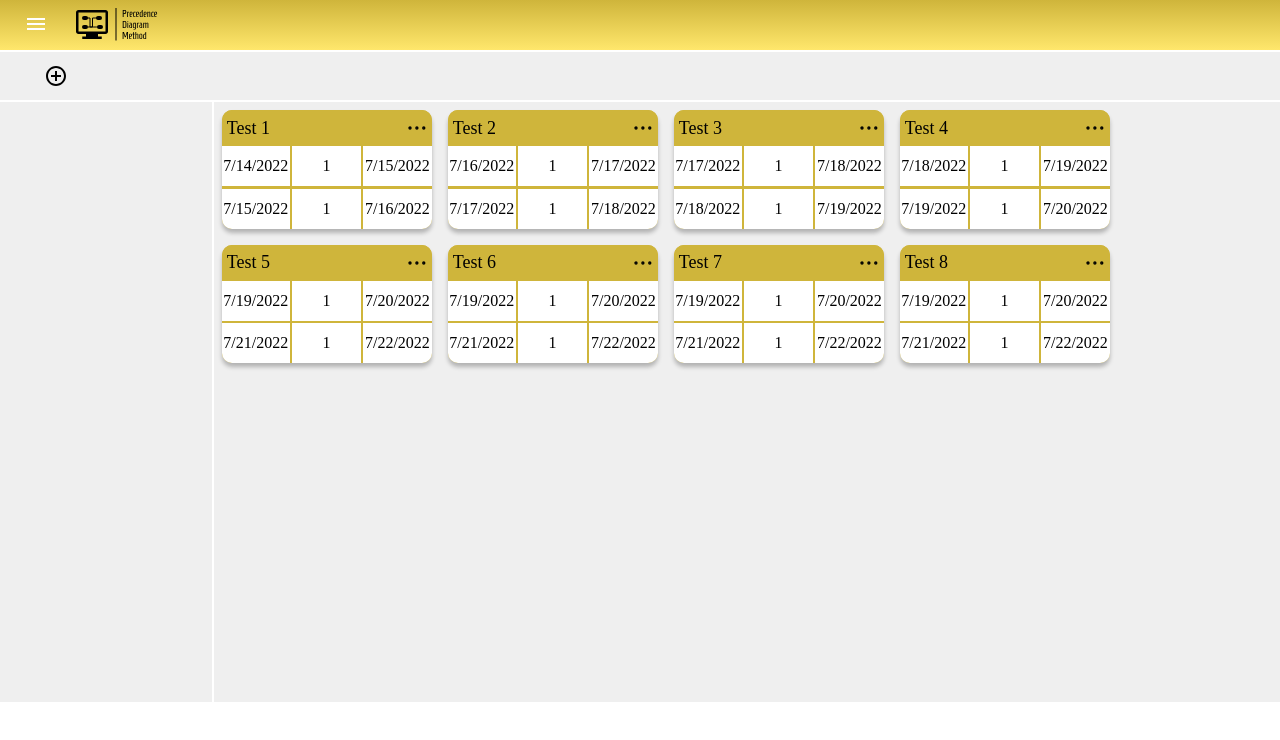
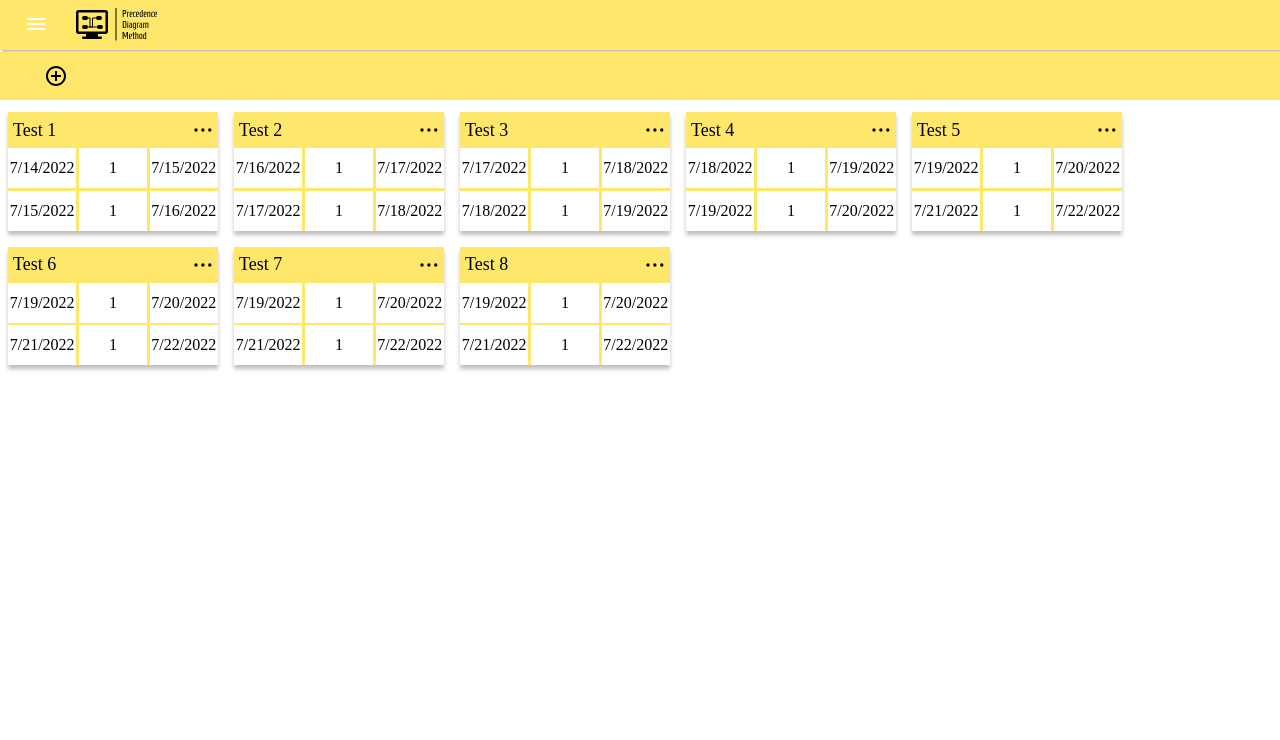
Before and after one commit to Jejemar/PJpdm, a React (Create React App) app: page / in a window 1280 px wide. Shown: the top 740 px of the page. Built offline with nearby package versions, Linux system fonts and the light colour scheme.

Commit message:
new changes need assistance with edit, Created modal for edit

```diff
--- a/src/components/App/App.css
+++ b/src/components/App/App.css
@@ -1,12 +1,13 @@
 .App {
   display: grid;
   grid-template-columns: repeat(6, 1fr);
-  /* grid-auto-rows: minmax(70px, auto);   */
-  gap: 2px;
+  grid-auto-rows: minmax(52px, auto);
+
 }
 .one {
   grid-column: 7 / 1;
   grid-row: 1;
+
 }
 .two {
   grid-column: 7 / 1;
@@ -14,13 +15,14 @@
 }
 
 .three {
-  grid-column: 2/7;
+  grid-column: 1/7;
   grid-row: 3;
-  background-color: #efefef;
+  /* background-color: #efefef; */
+  height: 800px;
 }
 .four {
   grid-column: 1;
-  /* grid-row: 2 / 5; */
+  grid-row: 2 / 5;
   background-color: #efefef;
   height: 600px;
 }
--- a/src/components/App/App.js
+++ b/src/components/App/App.js
@@ -111,7 +111,7 @@ function App() {
         <div className="two">
           <AppBar
             position="static"
-            sx={{ background: "#EFEFEF" }}
+            sx={{ background: "#FFE76C" }}
             elevation={0}
           >
             <Toolbar variant="dense">
@@ -122,7 +122,9 @@ function App() {
         <div className="three">
           <CardsList />
         </div>
-        <div className="four"></div>
+        {/* <div className="four">
+          <TextforApp />
+        </div> */}
       </CardsContext.Provider>
     </div>
   );
--- a/src/components/Header/header.js
+++ b/src/components/Header/header.js
@@ -4,7 +4,7 @@ import AppBar from "@mui/material/AppBar";
 import Box from "@mui/material/Box";
 import Button from "@mui/material/Button";
 import IconButton from "@mui/material/IconButton";
-import IconPdm from "../App/IconPdm.svg";
+import IconPdm from "../Header/IconPdm.svg"
 import MenuIcon from "@mui/icons-material/Menu";
 import Toolbar from "@mui/material/Toolbar";
 
@@ -17,7 +17,8 @@ export default function ButtonAppBar() {
         position="static"
         sx={{
           height: "50px",
-          backgroundImage: "linear-gradient(to bottom, #CFB53B, #FFE76C)",
+          background: "#FFE76C",
+          boxShadow: "2px 2px 2px rgba(0, 0, 0, 0.25)"
         }}
         elevation={0}
       >
--- a/src/components/card/card.css
+++ b/src/components/card/card.css
@@ -2,7 +2,7 @@
   position: absolute;
   width: 68.3px;
   height: 40px;
-  background-color: #cfb53b;
+  background-color: #FFE76C;
   margin-left: 141.50px;
   display: flex;
   flex-direction: column;
@@ -15,8 +15,7 @@
 
 .cardContainer {
   /* position: absolute; */
-  background-color: #cfb53b;
-  border-radius: 10px 10px 10px 10px;
+  background-color: #FFE76C;
   box-shadow: 0px 4px 4px rgba(0, 0, 0, 0.25);
   font-family: "Agency FB";
   font-style: normal;
@@ -28,8 +27,7 @@
 .header {
   width: 200px;
   height: 36px;
-  background: #cfb53b;
-  border-radius: 10px 10px 0px 0px;
+  background: #FFE76C;
   display: flex;
   align-items: center;
   justify-content: space-between;
@@ -84,7 +82,6 @@
   width: 68.3px;
   height: 40px;
   background-color: rgb(255, 255, 255);
-  border-radius: 0 0 0 10px;
   display: flex;
   align-items: center;
   justify-content: center;
@@ -103,7 +100,6 @@
   width: 68.3px;
   height: 40px;
   background-color: rgb(255, 255, 255);
-  border-radius: 0 0 10px 0;
   display: flex;
   align-items: center;
   justify-content: center;
--- a/src/components/card/card.js
+++ b/src/components/card/card.js
@@ -1,16 +1,32 @@
 import "./card.css";
 
+import { Button, Input } from "@mui/material";
 import React, { useContext, useState } from "react";
 import { formatDate, getDaysDiff } from "../../utils/dateUtils";
 
+import { AdapterDateFns } from "@mui/x-date-pickers/AdapterDateFns";
+import Box from "@mui/material/Box";
 import { CardsContext } from "../App/App";
-import Editable from "../../utils/Editable";
+import { DatePicker } from "@mui/x-date-pickers/DatePicker";
+import { LocalizationProvider } from "@mui/x-date-pickers/LocalizationProvider";
+import Modal from "@mui/material/Modal";
+import TextField from "@mui/material/TextField";
 import img from "../card/charm_menu-meatball.svg";
+
+const style = {
+  position: "absolute",
+  top: "50%",
+  left: "50%",
+  transform: "translate(-50%, -50%)",
+  width: 400,
+  bgcolor: "background.paper",
+  border: "2px solid #000",
+  boxShadow: 24,
+  p: 4,
+};
 
 export const Card = (props) => {
   const { id, activity, esd, efd, lsd, lfd } = props.card;
-
-  const [task, setTask] = useState("");
 
   const { deleteCard } = useContext(CardsContext);
 
@@ -24,25 +40,121 @@ export const Card = (props) => {
     deleteCard(id);
   };
 
+  const [open, setOpen] = React.useState(false);
+  const handleOpen = () => setOpen(true);
+  const handleClose = () => setOpen(false);
+
   return (
     <div className="cardContainer">
       <div className="header">
-        <span>
-          <Editable text={activity} placeholder="Write a task name" type="input">
-            <input
-              type="text"
-              name="task"
-              placeholder="Write a task name"
-              value={task}
-              onChange={(e) => setTask(e.target.value)}
-            />
-          </Editable>
-        </span>
+        <span>{activity}</span>
         <img src={img} alt="img" onClick={toggleMenu}></img>
       </div>
       {isMenuVisible ? (
         <div className="menu">
-          <span>Edit</span>
+          <div className="btn-edit" onClick={handleOpen}>
+            Edit
+          </div>
+          <div>
+            <Modal
+              open={open}
+              onClose={handleClose}
+              aria-labelledby="modal-modal-title"
+              aria-describedby="modal-modal-description"
+            >
+              <Box sx={style}>
+                <h3>Please enter card information</h3>
+                <div className="modalBlock1">
+                  <span className="modalTitle">Activity name</span>
+                  <Input
+                    color="primary"
+                    value={activity}
+                    // onChange={(e) => setActivity(e.target.value)}
+                  />
+                </div>
+                <br />
+                <div className="modalBlock1">
+                  <span className="modalTitle">Early Start Date (ESD)</span>
+                  <LocalizationProvider dateAdapter={AdapterDateFns}>
+                    <DatePicker
+                      label="Basic example"
+                      value={esd}
+                      // onChange={(newValue) => {
+                      //   setEsd(newValue);
+                      // }}
+                      renderInput={(params) => <TextField {...params} />}
+                    />
+                  </LocalizationProvider>
+                </div>
+                <br />
+                <div className="modalBlock1">
+                  <span className="modalTitle">Early Finish Date (EFD)</span>
+                  <LocalizationProvider dateAdapter={AdapterDateFns}>
+                    <DatePicker
+                      label="Basic example"
+                      value={efd}
+                      // onChange={(newValue) => {
+                      //   setEfd(newValue);
+                      // }}
+                      renderInput={(params) => <TextField {...params} />}
+                    />
+                  </LocalizationProvider>
+                </div>
+                <br />
+                <div className="modalBlock1">
+                  <span className="modalTitle">
+                    Late Start
+                    <br />
+                    Date (LSD)
+                  </span>
+                  <LocalizationProvider dateAdapter={AdapterDateFns}>
+                    <DatePicker
+                      label="Basic example"
+                      value={lsd}
+                      // onChange={(newValue) => {
+                      //   setLsd(newValue);
+                      // }}
+                      renderInput={(params) => <TextField {...params} />}
+                    />
+                  </LocalizationProvider>
+                </div>
+                <br />
+                <div className="modalBlock1">
+                  <span className="modalTitle">Late Finish Date (LFD)</span>
+                  <LocalizationProvider dateAdapter={AdapterDateFns}>
+                    <DatePicker
+                      label="Basic example"
+                      value={lfd}
+                      // onChange={(newValue) => {
+                      //   setLfd(newValue);
+                      // }}
+                      renderInput={(params) => <TextField {...params} />}
+                    />
+                  </LocalizationProvider>
+                </div>
+                <br />
+                <div className="ButtonsBot">
+                  <Button
+                    // onClick={submit}
+                    variant="contained"
+                    color="success"
+                    size="small"
+                  >
+                    Submit
+                  </Button>
+                  <Button
+                    onClick={handleClose}
+                    variant="contained"
+                    color="error"
+                    size="small"
+                  >
+                    Cancel
+                  </Button>
+                </div>
+              </Box>
+            </Modal>
+          </div>
+
           <div className="btn-delete" onClick={handleDeleteCard}>
             Delete
           </div>
@@ -50,12 +162,20 @@ export const Card = (props) => {
       ) : null}
       <div className="top-container">
         <div className="first-block">{formatDate(esd)}</div>
-        <div className="second-block">{getDaysDiff(esd, efd) < 0 ? "Please re-enter date": getDaysDiff(esd, efd)}</div>
+        <div className="second-block">
+          {getDaysDiff(esd, efd) < 0
+            ? "Please re-enter date"
+            : getDaysDiff(esd, efd)}
+        </div>
         <div className="third-block">{formatDate(efd)}</div>
       </div>
       <div className="bottom-container">
         <div className="first-block-bot">{formatDate(lsd)}</div>
-        <div className="second-block-bot">{getDaysDiff(lsd, lfd) < 0 ? "Please re-enter date" : getDaysDiff(lsd, lfd)}</div>
+        <div className="second-block-bot">
+          {getDaysDiff(lsd, lfd) < 0
+            ? "Please re-enter date"
+            : getDaysDiff(lsd, lfd)}
+        </div>
         <div className="third-block-bot">{formatDate(lfd)}</div>
       </div>
     </div>
--- a/src/components/fillForm/FillForm.js
+++ b/src/components/fillForm/FillForm.js
@@ -4,7 +4,7 @@ import { Box, Button, Input, Modal } from "@mui/material";
 import React, { useContext, useState } from "react";
 
 import { AdapterDateFns } from "@mui/x-date-pickers/AdapterDateFns";
-import BasicTooltip from "../../utils/BasicTooltip"
+import BasicTooltip from "../../utils/BasicTooltip";
 import { CardsContext } from "../App/App";
 import { DatePicker } from "@mui/x-date-pickers/DatePicker";
 import { LocalizationProvider } from "@mui/x-date-pickers/LocalizationProvider";
--- a/src/utils/Editable.js
+++ /dev/null
@@ -1,48 +0,0 @@
-import React, { useState } from "react";
-
-// Component accept text, placeholder values and also pass what type of Input - input, textarea so that we can use it for styling accordingly
-const Editable = ({
-  text,
-  type,
-  placeholder,
-  children,
-  ...props
-}) => {
-  // Manage the state whether to show the label or the input box. By default, label will be shown.
-// Exercise: It can be made dynamic by accepting initial state as props outside the component
-  const [isEditing, setEditing] = useState(false);
-
-// Event handler while pressing any key while editing
-  const handleKeyDown = (event, type) => {
-    // Handle when key is pressed
-  };
-
-/*
-- It will display a label is `isEditing` is false
-- It will display the children (input or textarea) if `isEditing` is true
-- when input `onBlur`, we will set the default non edit mode
-Note: For simplicity purpose, I removed all the classnames, you can check the repo for CSS styles
-*/
-  return (
-    <section {...props}>
-      {isEditing ? (
-        <div
-          onBlur={() => setEditing(false)}
-          onKeyDown={e => handleKeyDown(e, type)}
-        >
-          {children}
-        </div>
-      ) : (
-        <div
-          onClick={() => setEditing(true)}
-        >
-          <span>
-            {text || placeholder || "Editable content"}
-          </span>
-        </div>
-      )}
-    </section>
-  );
-};
-
-export default Editable;
```
Also changed, not shown: src/components/Header/IconPdm.svg (renamed from src/components/App/IconPdm.svg).
